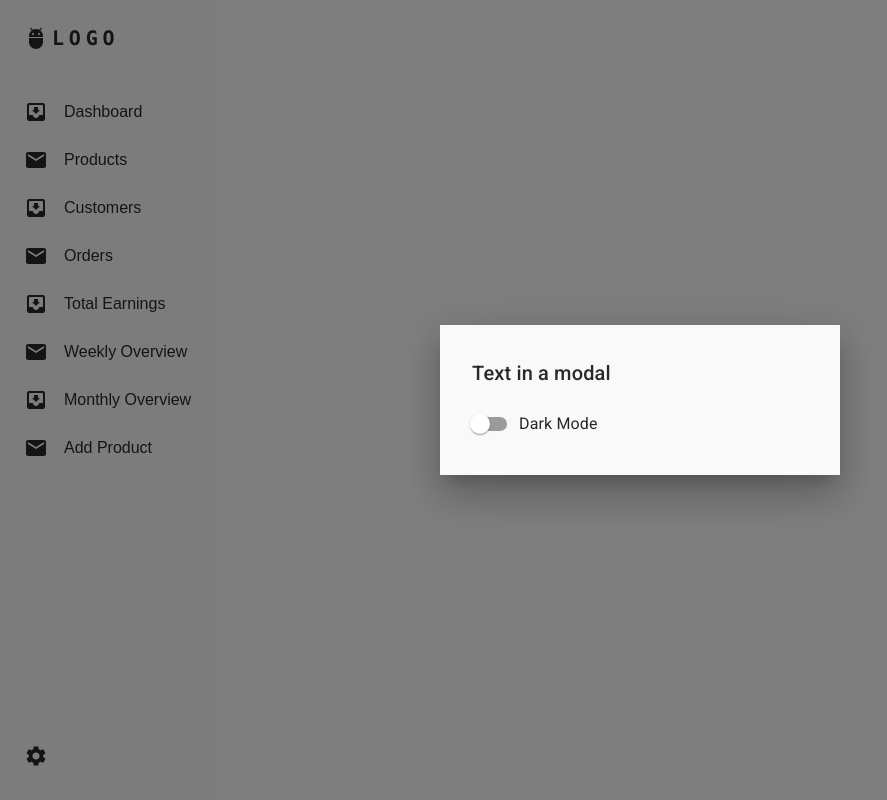
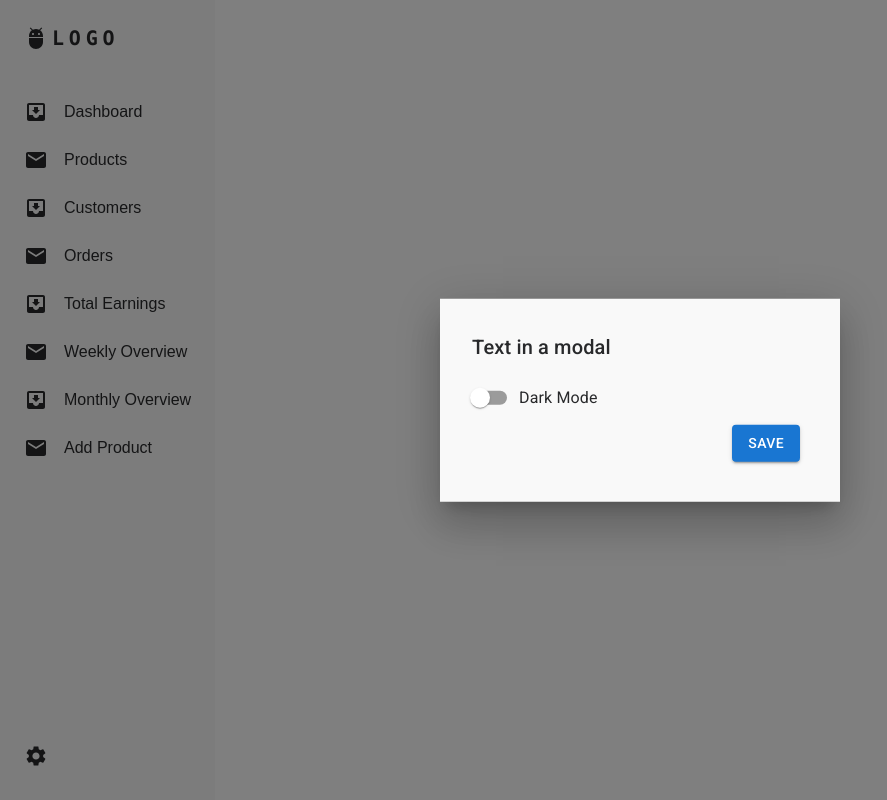
Before and after one commit to kalczugag/ecommerce, a React (Vite) app in the folder admin/: page /products/add in a window 1280 px wide. Both pictures are taken after a click on the button 36 px from the left and 756 px from the top of the page. Shown: the whole page, without its empty margins (0-887 px from the left). Built offline with nearby package versions, Linux system fonts and the light colour scheme.

Commit message:
add more test cases for settingsModal

```diff
--- a/admin/src/containers/modals/SettingsModal.tsx
+++ b/admin/src/containers/modals/SettingsModal.tsx
@@ -2,10 +2,12 @@ import { useState } from "react";
 import {
     Modal,
     Box,
+    Button,
     IconButton,
     Typography,
     Switch,
     FormControlLabel,
+    DialogActions,
 } from "@mui/material";
 import { Settings } from "@mui/icons-material";
 import useTheme from "../../hooks/useTheme";
@@ -48,6 +50,15 @@ const SettingsModal = () => {
                         }
                         label="Dark Mode"
                     />
+                    <DialogActions>
+                        <Button
+                            data-testid="closeButton"
+                            variant="contained"
+                            onClick={handleClose}
+                        >
+                            Save
+                        </Button>
+                    </DialogActions>
                 </Box>
             </Modal>
         </div>
```
Also changed, not shown: 1 other file (tests, documents, lock files or other folders).
